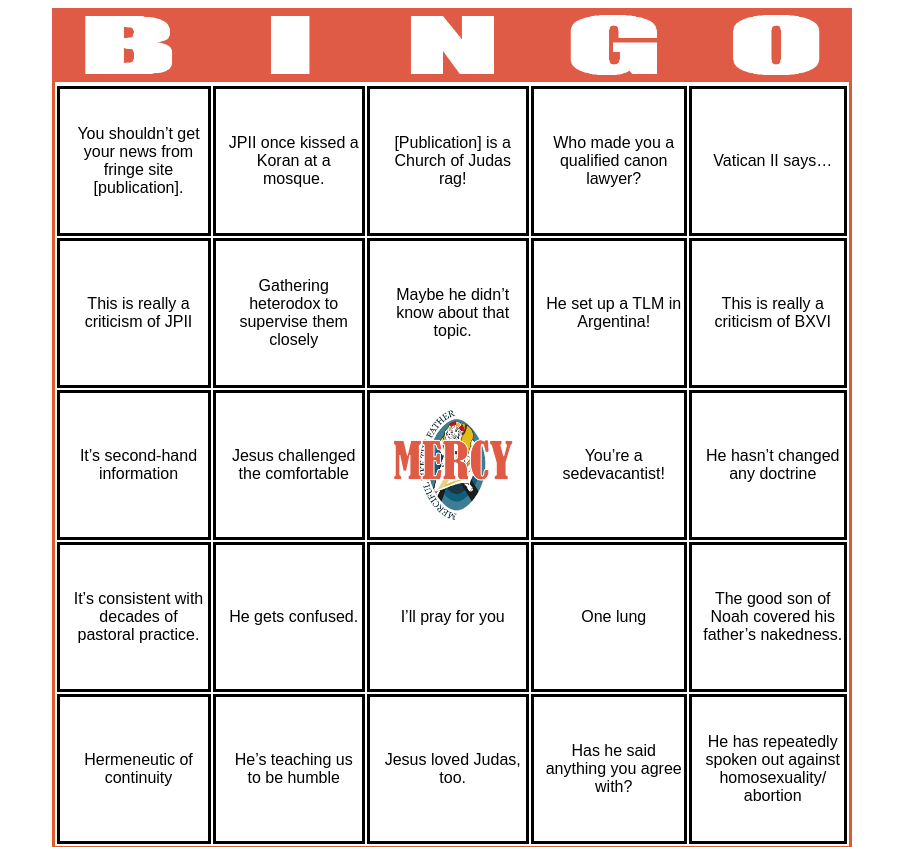
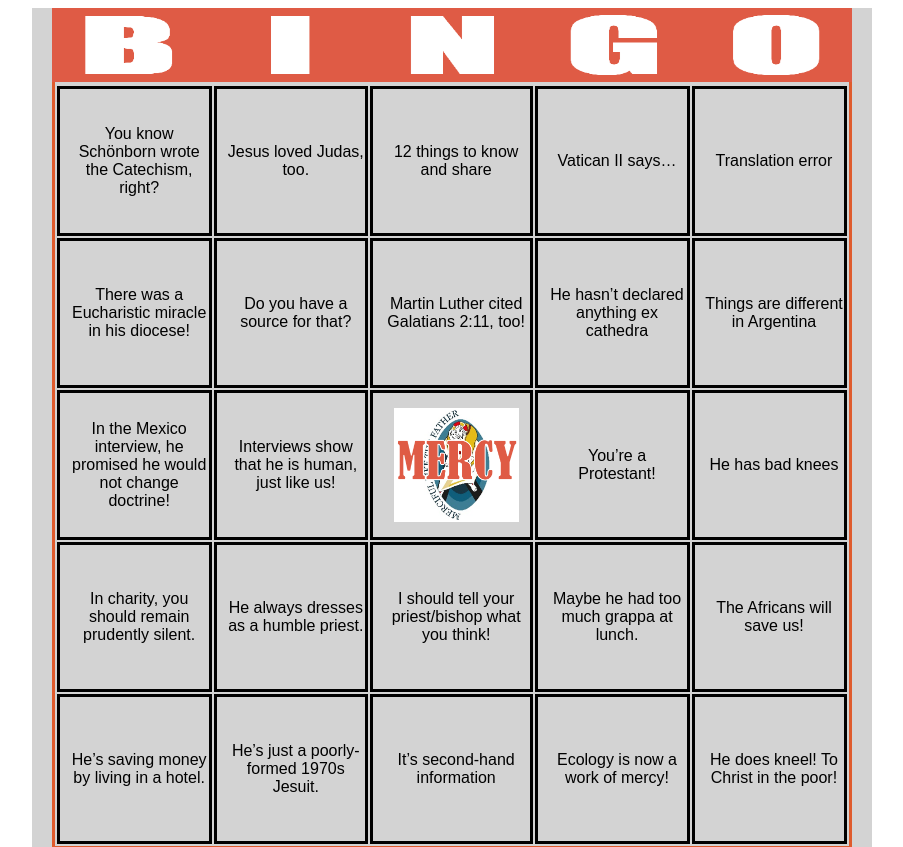
Before and after one commit to jeffstempel/PopeFrancisBingo, a plain HTML site: page index.html in a window 1280 px wide. Shown: the top 847 px of the page, without its empty margins (188-1091 px from the left). Drawn offline with Linux system fonts and the light colour scheme.

Commit message:
Add more excuses, sharing functionality, and styling.

```diff
--- a/index.html
+++ b/index.html
@@ -1,8 +1,14 @@
-<html>
+<html xmlns="http://www.w3.org/1999/xhtml"
+      xmlns:og="http://ogp.me/ns#"
+      xmlns:fb="https://www.facebook.com/2008/fbml">
     <head>
         <link rel="stylesheet" href="styles.css" />
         <meta charset="utf-8">
         <title>Pope Francis Bingo</title>
+		<meta property="og:title" content="Pope Francis Bingo"/>
+		<meta property="og:type" content="website"/>
+		<meta property="og:url" content="http://www.popefrancisbingo.com"/>
+		<meta property="og:image" content="hhttp://www.popefrancisbingo.com/images/pope francis year of mercy bingo center square.png"/>
     </head>
     <body>
         <div id="page-wrap">
@@ -72,11 +78,17 @@
                     "All popes reform the church in some way",
                     "Are you more Catholic than the pope?",
                     "Before mass media, popes were still controversial.",
+					"Benedict gave Lutherans communion too!",
+					"But a cardinal said Amoris Laetitia was infallible!",
+					"But Fellay visited the Pope!",
+					"But Pope Benedict didn't remove Cardinal Kasper!",
                     "But Fr. Lombardi said…",
                     "But he said he was a loyal son of the Church!",
                     "Can’t we be patient and let history judge?",
                     "Do you have a source for that?",
                     "Don’t quench the Spirit!",
+					"Ecology is now a work of mercy!",
+					"Francis is too much of a saint.",
                     "Gathering heterodox to supervise them closely",
                     "Hafta meet people where they’re at",
                     "Has he said anything you agree with?",
@@ -85,24 +97,29 @@
                     "He does kneel! To Christ in the poor!",
                     "He gets confused.",
                     "He has bad knees",
+					"He has his gaze fixed on Mary!",
                     "He has repeatedly spoken out against homosexuality/ abortion",
                     "He hasn’t changed any doctrine",
                     "He hasn’t declared anything ex cathedra",
+					"He just doesn't know what's going on in the world.",
                     "He really loves Our Lady.",
                     "He says the Rosary daily.",
                     "He set up a TLM in Argentina!",
                     "He talks about demons and Satan A LOT.",
                     "He talks with heretics so he can convert them.",
+					"He was slain in the spirit!",
                     "He's a trained chemist, not a theologian!",
                     "He’s just a poorly-formed 1970s Jesuit.",
                     "He’s not infallible when speaking from an airline seat!",
                     "He’s saving money by living in a hotel.",
+					"He's secretly working to dash the hopes of modernists by getting their hopes high!",
                     "He’s teaching us to be humble",
                     "He’s trying to make a complex statement!",
                     "Hermeneutic of continuity",
                     "How could he?! He opposes abortion!",
                     "I agree with a lot of what Francis says.",
                     "I can see you’ve gone full Reformation Protestant.",
+					"I refuse to engage in bashing with those who use a secular source.",
                     "I should tell your priest/bishop what you think!",
                     "I want incontrovertible proof!",
                     "I want to see the original transcript.",
@@ -131,20 +148,25 @@
                     "Pontifex means “bridge builder”",
                     "Pope Benedict said the exact same thing",
                     "Pope Francis is my hero!",
+					"Pretty sure that Francis isn't trying to destroy Catholicism. He just thinks differently.",
                     "Reforming the Curia is a big job",
                     "Shut up, hater!",
                     "Smell of the Sheep",
                     "That journalist is untrustworthy",
                     "That’s not what he meant!",
                     "That was slipped in by one of his editors!",
+					"The 7 works of mercy were never infallible anyways.",
                     "The Africans will save us!",
                     "The good son of Noah covered his father’s nakedness.",
                     "The Holy Spirit chooses the pope",
+					"The Media misreported him (again)",
                     "The Pharisees critized Jesus, too",
+					"There was a Eucharistic miracle in his diocese!",
                     "Things are different in Argentina",
                     "Think of all the good things the Jesuits did.",
                     "This is really a criticism of JPII",
                     "This is really a criticism of BXVI",
+					"Traditional Triumphalist!",
                     "Translation error",
                     "Ungracious older brother!",
                     "Untrustworthy Advisors",
@@ -184,11 +206,14 @@
                     if (cell.style.backgroundImage != 'url("images/pope-francis-thumbs-up.jpg")')
                     {
                         cell.style.backgroundImage = "url('images/pope-francis-thumbs-up.jpg')";
-                        cell.style.fontStyle.fontcolor = "white";
+                        cell.style.color = "white";
+						cell.style.textShadow = "2px 2px 0px #000";
                     }
                     else
                     {
                         cell.style.backgroundImage = "none";
+						cell.style.color = "black";
+						cell.style.textShadow = "";
                     }
                 }
 
--- a/styles.css
+++ b/styles.css
@@ -21,4 +21,8 @@
 #page-wrap {
     width: 800px;
     margin: 0 auto;
+	background-color: lightgrey;
+	padding-left: 20px;
+	padding-right: 20px;
+	padding-bottom: 10px;
 }
```
